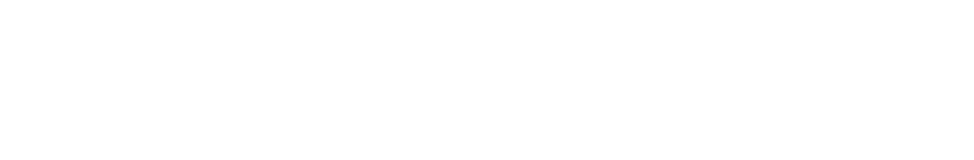
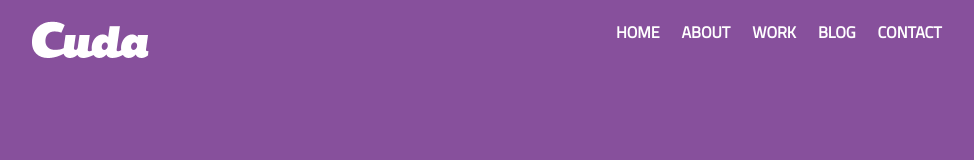
Before and after one commit to Thomas-Gallusser/Cuda, a plain HTML site: page index.html in a window 1280 px wide. Shown: the whole page, without its empty margins (162-1136 px from the left). Drawn offline with nearby package versions, Linux system fonts and the light colour scheme.

Commit message:
Affichage logo et menu de la page index et leurs CSS

```diff
--- /dev/null
+++ b/index.css
@@ -0,0 +1,41 @@
+body {
+ background-color: #87509c;
+}
+
+ul {
+ padding:0;
+ margin:0;
+ list-style-type:none;
+}
+
+li {
+ margin-left:2px;
+ float:left;
+}
+
+ul li a {
+ font-family: 'Titillium Web', sans-serif;
+ font-weight: bold;
+ width: 5em;
+ color:white;
+ text-decoration:none;
+ padding:10px;
+}
+
+ul li a:hover {
+ background-image: url("images/hover.png");
+ background-size: 100% 100%;
+ text-decoration:none;
+ color:white;
+}
+
+#menu {
+ position: absolute;
+ top: 20px;
+ right: 13%;
+}
+
+#logo {
+ margin-left:15%;
+ margin-top:20px;
+}
--- a/index.html
+++ b/index.html
@@ -1,6 +1,7 @@
 <!DOCTYPE html>
 <html>
 
+    <!-- Header -->
     <head>
         <meta charset="UTF-8">
         <title>Cuda maquette</title>
@@ -15,11 +16,31 @@
 		<meta property="og:url" content=""/>
 		<meta property="og:image" content=""/>
 		<meta property="og:description" content="We build awesome webistes and mobiles app."/>
+
+        <!-- Bootstrap -->
+        <link rel="stylesheet" href="https://stackpath.bootstrapcdn.com/bootstrap/4.3.1/css/bootstrap.min.css" integrity="sha384-ggOyR0iXCbMQv3Xipma34MD+dH/1fQ784/j6cY/iJTQUOhcWr7x9JvoRxT2MZw1T" crossorigin="anonymous">
+
+        <!-- CSS -->
+        <link rel="stylesheet" type="text/css" href="index.css">
+
+        <!-- Google Font: Titillium Web -->
+        <link href="https://fonts.googleapis.com/css?family=Titillium+Web&display=swap" rel="stylesheet">
     </head>
 
     <body>
-        <section id="logo"></section>
-        <section id="menu"></section>
+        <section id="logo">
+            <a href="index.html"><img src="images/logo.png"></a>
+        </section>
+
+        <section id="menu">
+                <ul>
+                  <li><a href="">HOME</a></li>
+                  <li><a href="">ABOUT</a></li>
+                  <li><a href="">WORK</a></li>
+                  <li><a href="">BLOG</a></li>
+                  <li><a href="">CONTACT</a></li>
+                </ul>
+        </section>
         <section id="texteCentral"></section>
         <section id="bouton"></section>
 
```
